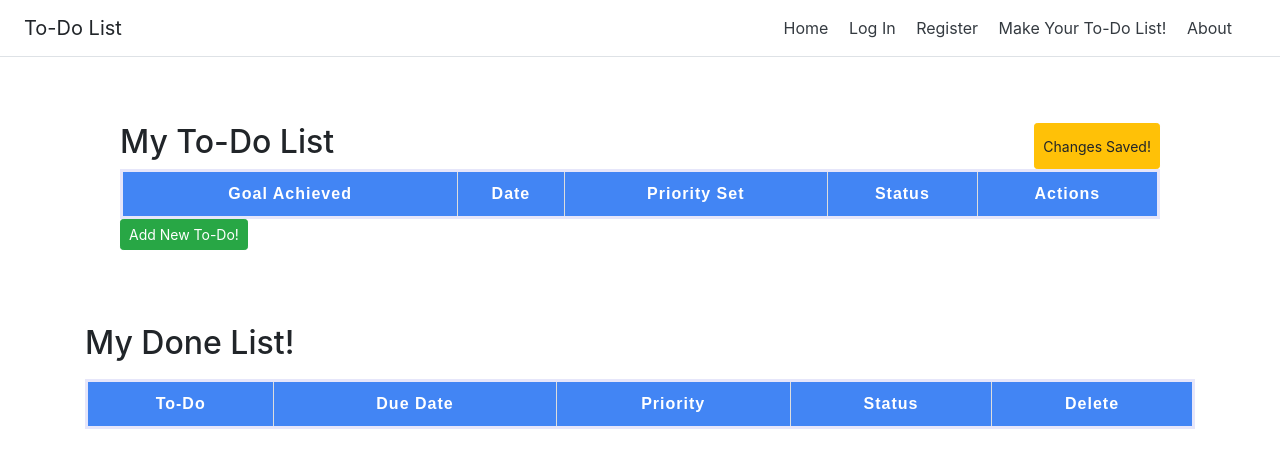
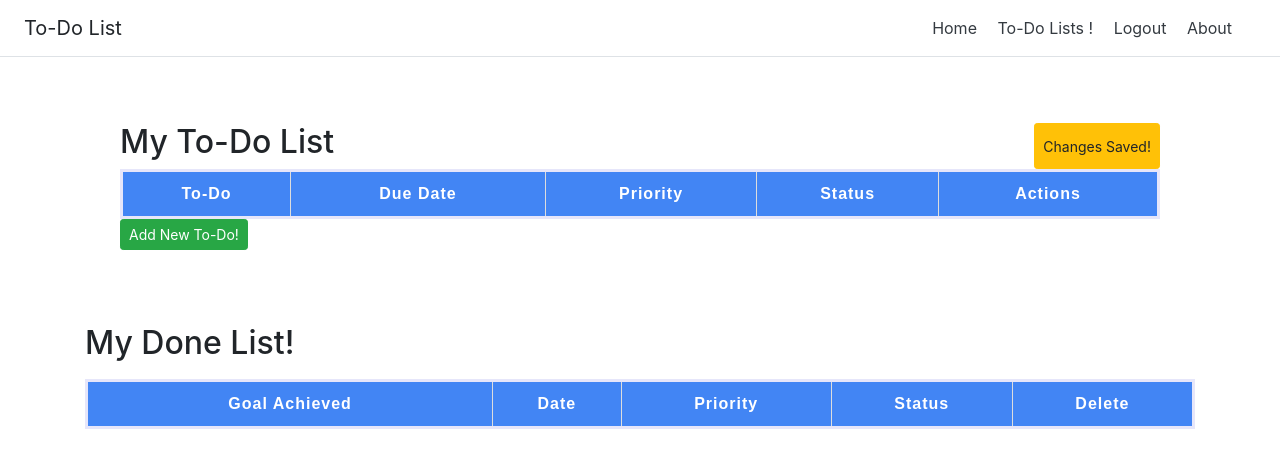
Before and after one commit to TalMizrahi/pythonProject, a Flask app: page /todo_list in a window 1280 px wide. Shown: the top 468 px of the page. Run offline with Flask 2, Linux system fonts and the light colour scheme; a user stored in the database is signed in; data comes from the database, SQL or seed files in the repository; both versions use the stored data as it was after the commit; lists and menus that the app fills with data are empty; some libraries are stand-ins or nearby versions.

Commit message:
V1.11 - Fixed Some Bugs*

```diff
--- a/app_2.py
+++ b/app_2.py
@@ -168,7 +168,7 @@ def todolist():
                                [logged_user,'main'])
     done_list_table = sql_query('SELECT id, task_name, due_date, priority,status FROM `Todolist` WHERE username =? and board=?',
                                [logged_user,'done'])
-    return render_template("/todo_list.html", form=form, Todolist=Todolist, todolist_table=todolist_table,done_list_table=done_list_table, logged_user=logged_user)
+    return render_template("/todo_list.html", form=form, Todolist=Todolist, todolist_table=todolist_table,done_list_table=done_list_table, user_logged=user_logged,logged_user=logged_user)
 
 
 @app.route("/delete_todo/<string:id>", methods=['GET', 'POST'])
--- a/template/layout.html
+++ b/template/layout.html
@@ -14,7 +14,7 @@
       <h5 class="my-0 mr-md-auto font-weight-normal">To-Do List</h5>
       <nav class="my-2 my-md-0 mr-md-3">
         <a class="p-2 text-dark" href="/" title="Home">Home</a>
-        {% if not user_logged %}
+        {% if not user_logged  %}
           <a class="p-2 text-dark" href="/login">Log In</a>
           <a class="p-2 text-dark" href="/register">Register</a>
         <a class="p-2 text-dark" href="/todo_list">Make Your To-Do List!</a>
--- a/template/todo_list.html
+++ b/template/todo_list.html
@@ -173,9 +173,9 @@ tr:nth-child(even) {
 <table>
 
     <tr>
-    <th style="text-align:center">Goal Achieved</th>
-    <th style="text-align:center">Date</th>
-    <th style="text-align:center">Priority Set</th>
+    <th style="text-align:center">To-Do</th>
+    <th style="text-align:center">Due Date</th>
+    <th style="text-align:center">Priority</th>
     <th style="text-align:center">Status</th>
     <th style="text-align:center">Actions</th>
   </tr>
@@ -214,6 +214,9 @@ tr:nth-child(even) {
  <input align-text="center" type="submit" class="btn btn-success mb-2"  value="Done!"  id="{{ row[0] }}">
  </form>
 
+<form method="POST" action="/top_todo/{{ row[0] }}@@@@{{ row[1] }}@@@@{{ row[2] }}@@@@{{ row[3] }}@@@@{{ row[4] }}">
+ <input align-text="center" type="submit" class="btn btn-info mb-2"  value="Top"  id="{{ row[0] }}">
+ </form>
             </td>
 
   </tr>
@@ -246,8 +249,8 @@ tr:nth-child(even) {
         <h2>My Done List!</h2>
 <table>
 <tr>
-    <th style="text-align:center">To-Do</th>
-    <th style="text-align:center">Due Date</th>
+    <th style="text-align:center">Goal Achieved</th>
+    <th style="text-align:center">Date</th>
     <th style="text-align:center">Priority</th>
     <th style="text-align:center">Status</th>
     <th style="text-align:center">Delete</th>
```
Also changed, not shown: database.db.
